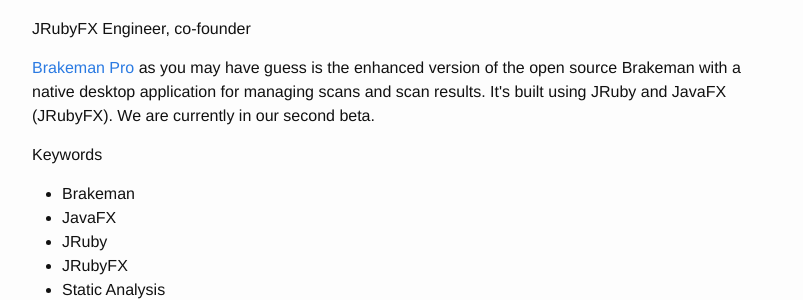
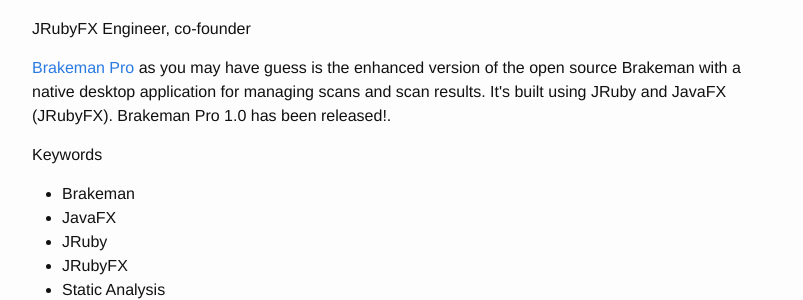
Before and after one commit to oreoshake/oreoshake.github.io, a Jekyll site: the page built from index.html, in a window 1280 px wide and 900 px high, scrolled down 897 px. Shown: the part 201-501 px from the top of the window, without its empty margins (238-1041 px from the left). Built offline with Jekyll 4.4.1, drawn with Linux system fonts in a browser that asks for light colours.

Commit message:
mention that brakeman pro 1.0 is out

```diff
--- a/index.html
+++ b/index.html
@@ -50,7 +50,7 @@
   <h3>Brakeman Security Inc.</h3>
   <h4>JRubyFX Engineer, co-founder</h4>
 
-  <p> <a href="https://brakemanpro.com">Brakeman Pro</a> as you may have guess is the enhanced version of the open source Brakeman with a native desktop application for managing scans and scan results. It's built using JRuby and JavaFX (JRubyFX). We are currently in our second beta.</p>
+  <p> <a href="https://brakemanpro.com">Brakeman Pro</a> as you may have guess is the enhanced version of the open source Brakeman with a native desktop application for managing scans and scan results. It's built using JRuby and JavaFX (JRubyFX). Brakeman Pro 1.0 has been released!.</p>
 
   <p>Keywords</p>
   <ul>
```
